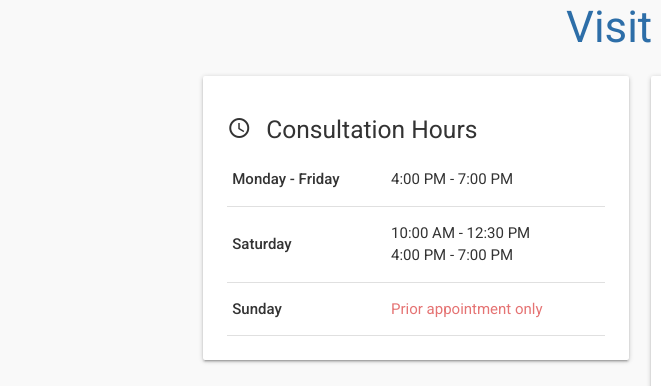
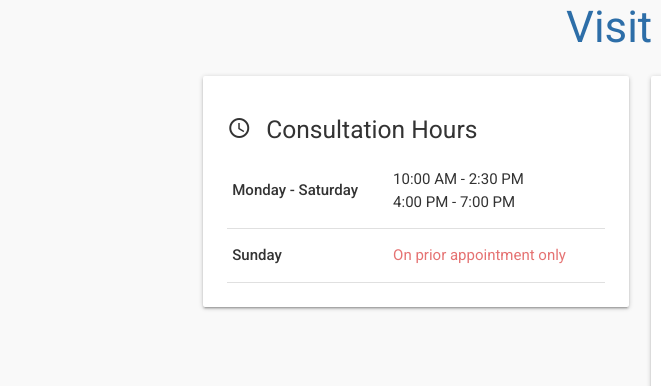
Before and after one commit to techymaverick/lifekraft-website, a plain HTML site: page index.html in a window 1280 px wide. Shown: the part 1965-2351 px from the top of the page, 0-661 px from the left. Drawn offline with nearby package versions, Linux system fonts and the light colour scheme.

Commit message:
Updated Consultation Hours section in index.html

```diff
--- a/index.html
+++ b/index.html
@@ -252,16 +252,17 @@
                         <table class="highlight">
                             <tbody>
                                 <tr>
-                                    <td><strong>Monday - Friday</strong></td>
-                                    <td>4:00 PM - 7:00 PM</td>
+                                    <td><strong>Monday - Saturday</strong></td>
+                                    <!-- <td>4:00 PM - 7:00 PM</td> -->
+                                    <td>10:00 AM - 2:30 PM<br>4:00 PM - 7:00 PM</td>
                                 </tr>
-                                <tr>
+                                <!-- <tr>
                                     <td><strong>Saturday</strong></td>
                                     <td>10:00 AM - 12:30 PM<br>4:00 PM - 7:00 PM</td>
-                                </tr>
+                                </tr> -->
                                 <tr>
                                     <td><strong>Sunday</strong></td>
-                                    <td class="red-text text-lighten-2">Prior appointment only</td>
+                                    <td class="red-text text-lighten-2">On prior appointment only</td>
                                 </tr>
                             </tbody>
                         </table>
@@ -328,4 +329,5 @@
         });
     </script>
 </body>
+
 </html>
```
